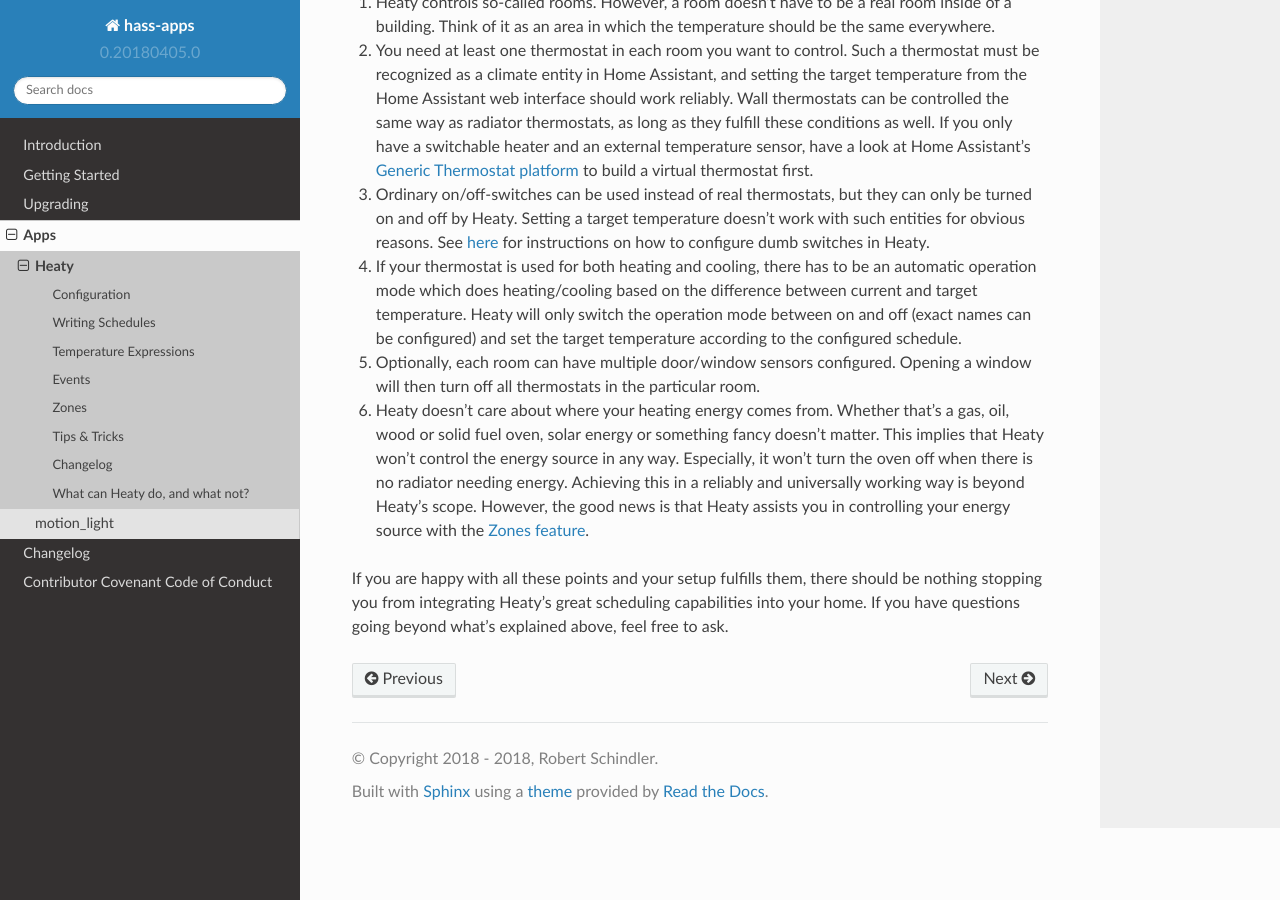
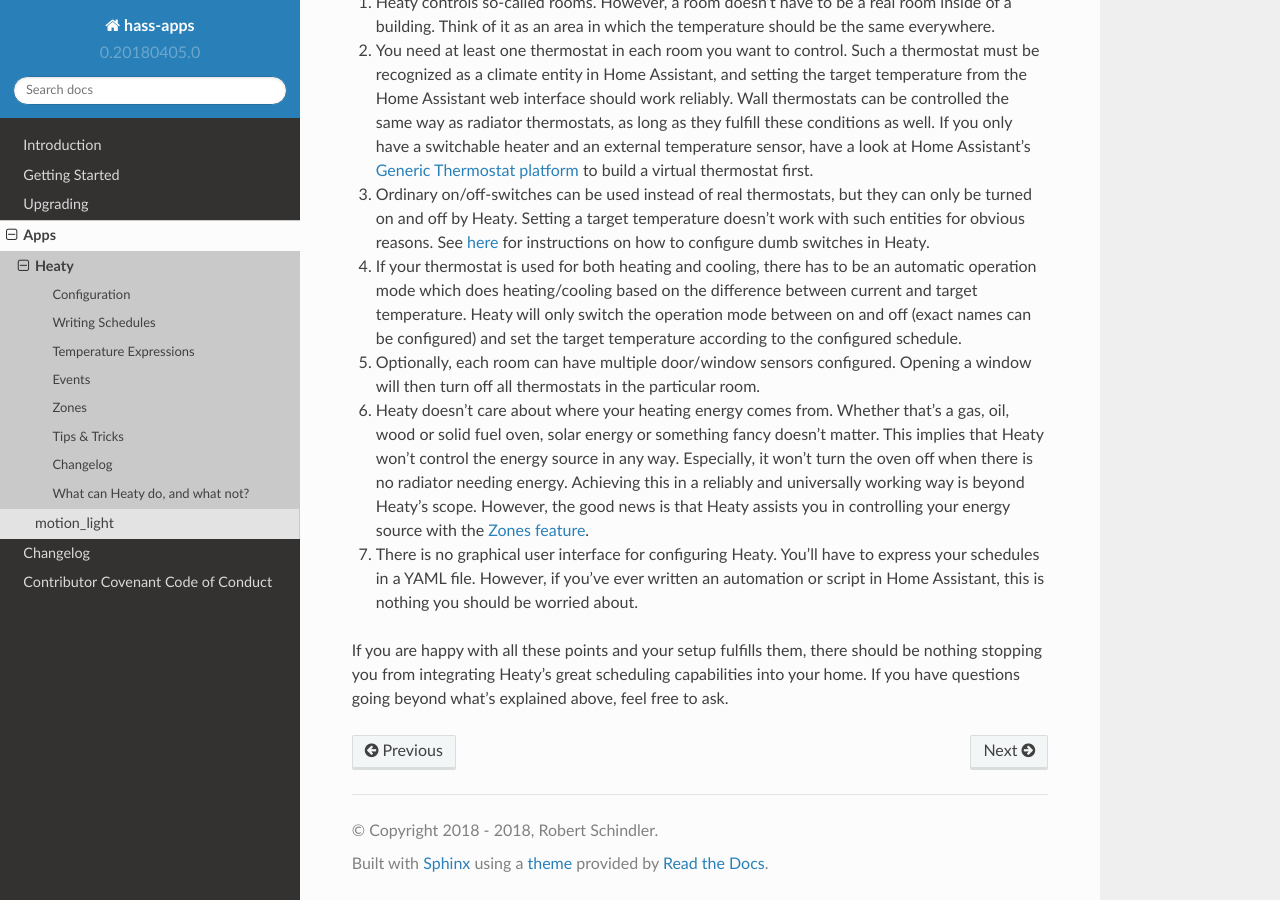
Before and after one commit to bob1de/hass-apps, a Sphinx documentation site: the page built from docs/apps/heaty/index.rst, in a window 1280 px wide and 900 px high, scrolled down 945 px. Built offline with Sphinx 7.4.7 and the Read the Docs theme 2.0.0, drawn with Linux system fonts in a browser that asks for light colours.

Commit message:
[heaty] Mentioned that there's no GUI in the docs

```diff
--- a/docs/apps/heaty/index.rst
+++ b/docs/apps/heaty/index.rst
@@ -81,6 +81,11 @@ Heaty actually are.
    is that Heaty assists you in controlling your energy source with the
    `Zones feature <zones.html>`_.
 
+7. There is no graphical user interface for configuring Heaty. You'll
+   have to express your schedules in a YAML file. However, if you've ever
+   written an automation or script in Home Assistant, this is nothing
+   you should be worried about.
+
 .. _`Generic Thermostat platform`: https://home-assistant.io/components/climate.generic_thermostat/
 
 If you are happy with all these points and your setup fulfills them,
```
